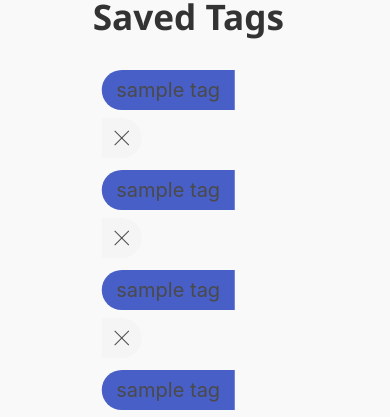
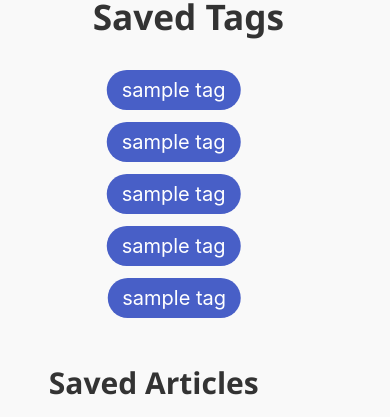
Before and after one commit to rakaar/pwa, a React (Create React App) app in the folder frontend/: page /user/1 in a window 390 px wide. Shown: the part 424-841 px from the top of the page. Built offline with nearby package versions, Linux system fonts and the light colour scheme.

Commit message:
Userprofile page is made responsive

```diff
--- a/frontend/src/Styles/SavedTags.scss
+++ b/frontend/src/Styles/SavedTags.scss
@@ -5,9 +5,17 @@
   color: #333333;
 }
 
+.tag {
+  color: white !important;
+}
+
 @media only screen and (max-width: 768px) {
   /* For mobile phones: */
   .saved-tags-title {
     margin-top: 20%;
   }
+  .field {
+    display: flex;
+    flex-direction: column;
+  }
 }
--- a/frontend/src/UserProfile/SavedTags.js
+++ b/frontend/src/UserProfile/SavedTags.js
@@ -20,7 +20,6 @@ export default function SavedTag() {
             <div class='control'>
               <div class='tags has-addons'>
                 <a class='tag is-link is-large is-rounded'>{item}</a>
-                <a class='tag is-delete is-large is-rounded' />
               </div>
             </div>
           );
```
